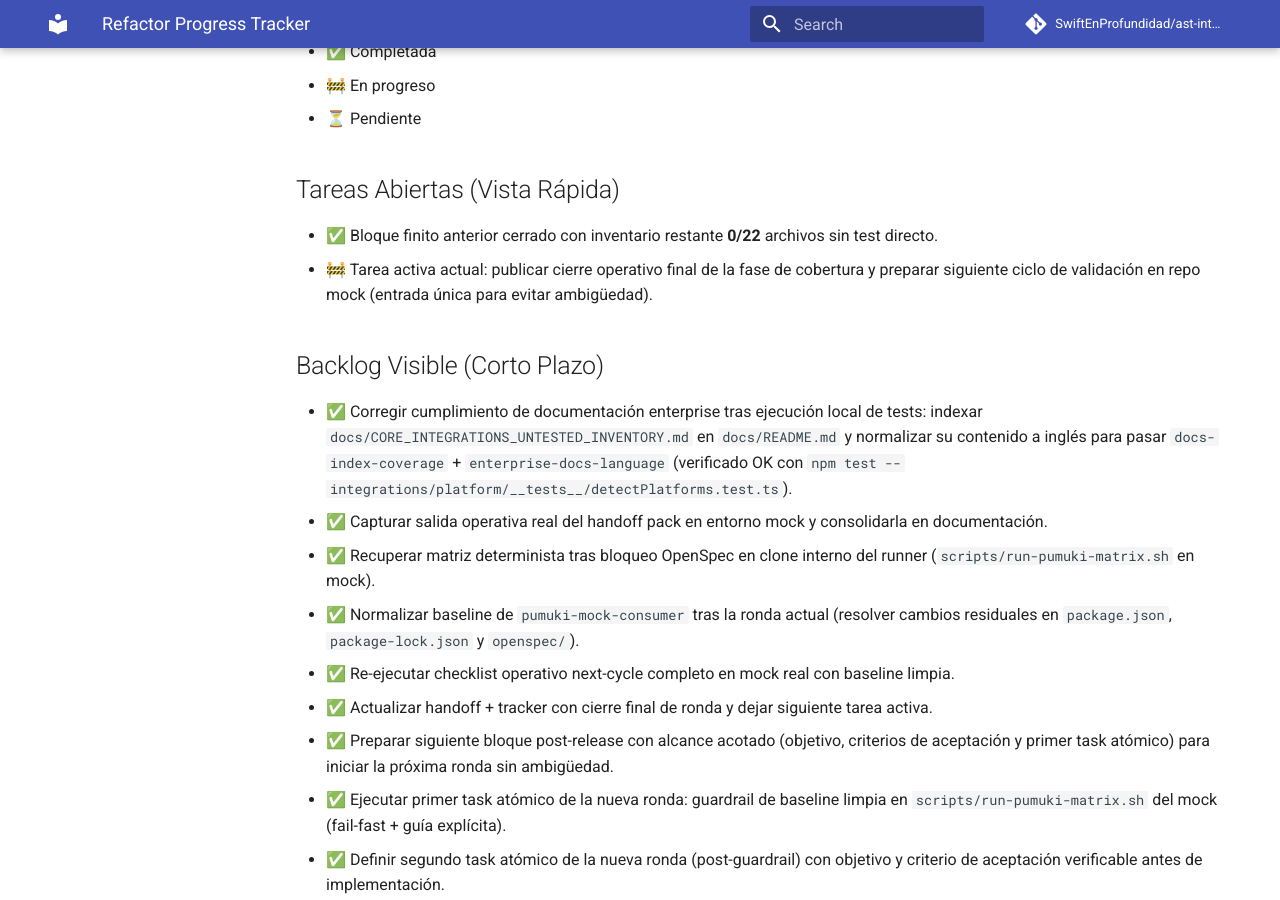
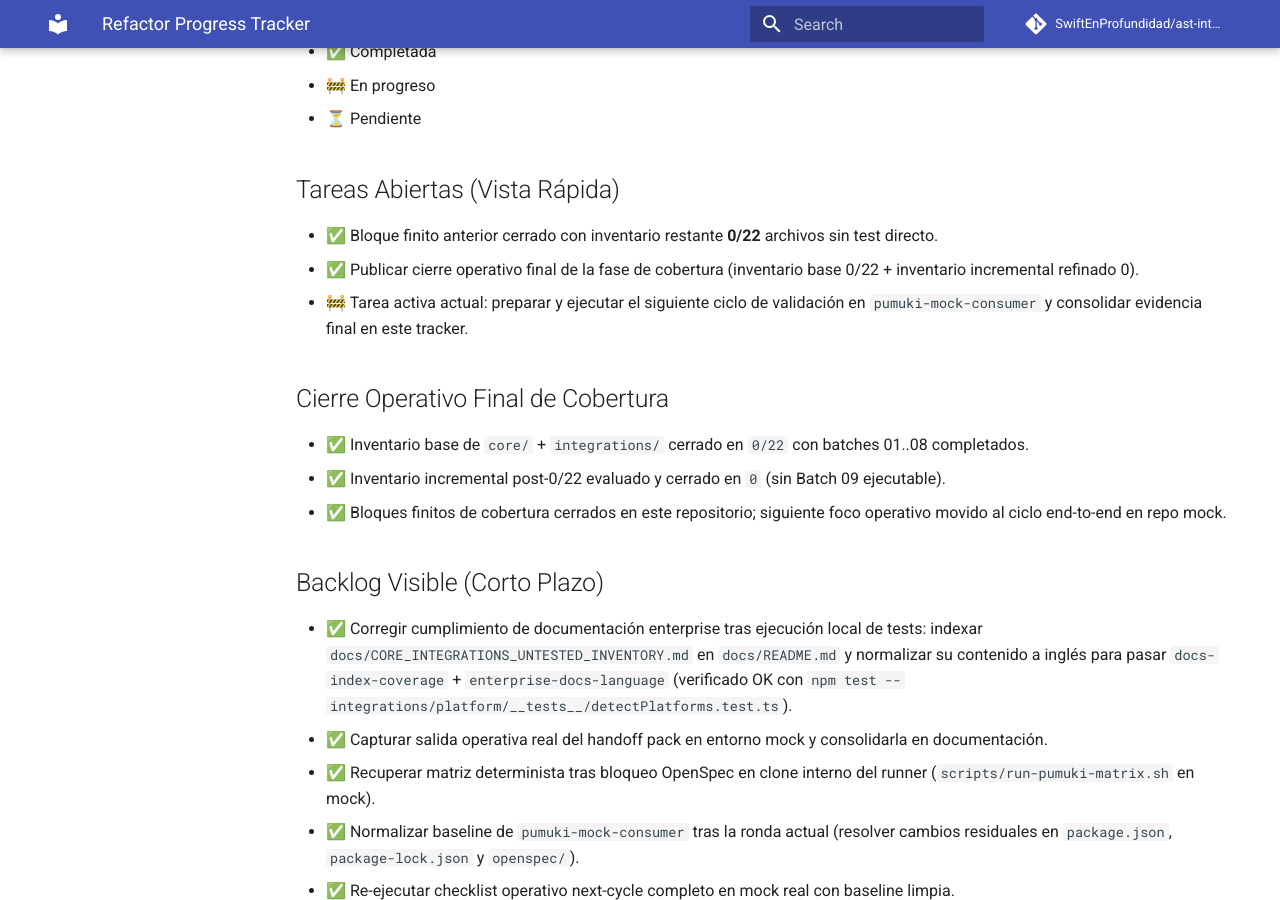
Before and after one commit to SwiftEnProfundidad/ast-intelligence-hooks, an MkDocs documentation site: the page built from docs/REFRACTOR_PROGRESS.md, in a window 1280 px wide and 900 px high, scrolled down 305 px. Built offline with MkDocs 1.6.1 and Material for MkDocs 9.7.7, drawn with Linux system fonts in a browser that asks for light colours; comment, search, counter and statistics services are not loaded.

Commit message:
docs(tracker): publish coverage closure and set next active mock cycle task

```diff
--- a/docs/REFRACTOR_PROGRESS.md
+++ b/docs/REFRACTOR_PROGRESS.md
@@ -9,7 +9,13 @@ Estado consolidado del refactor con seguimiento de tareas y evidencia del avance
 
 ## Tareas Abiertas (Vista Rápida)
 - ✅ Bloque finito anterior cerrado con inventario restante **0/22** archivos sin test directo.
-- 🚧 Tarea activa actual: publicar cierre operativo final de la fase de cobertura y preparar siguiente ciclo de validación en repo mock (entrada única para evitar ambigüedad).
+- ✅ Publicar cierre operativo final de la fase de cobertura (inventario base 0/22 + inventario incremental refinado 0).
+- 🚧 Tarea activa actual: preparar y ejecutar el siguiente ciclo de validación en `pumuki-mock-consumer` y consolidar evidencia final en este tracker.
+
+## Cierre Operativo Final de Cobertura
+- ✅ Inventario base de `core/` + `integrations/` cerrado en `0/22` con batches 01..08 completados.
+- ✅ Inventario incremental post-0/22 evaluado y cerrado en `0` (sin Batch 09 ejecutable).
+- ✅ Bloques finitos de cobertura cerrados en este repositorio; siguiente foco operativo movido al ciclo end-to-end en repo mock.
 
 ## Backlog Visible (Corto Plazo)
 - ✅ Corregir cumplimiento de documentación enterprise tras ejecución local de tests: indexar `docs/CORE_INTEGRATIONS_UNTESTED_INVENTORY.md` en `docs/README.md` y normalizar su contenido a inglés para pasar `docs-index-coverage` + `enterprise-docs-language` (verificado OK con `npm test -- integrations/platform/__tests__/detectPlatforms.test.ts`).
```
